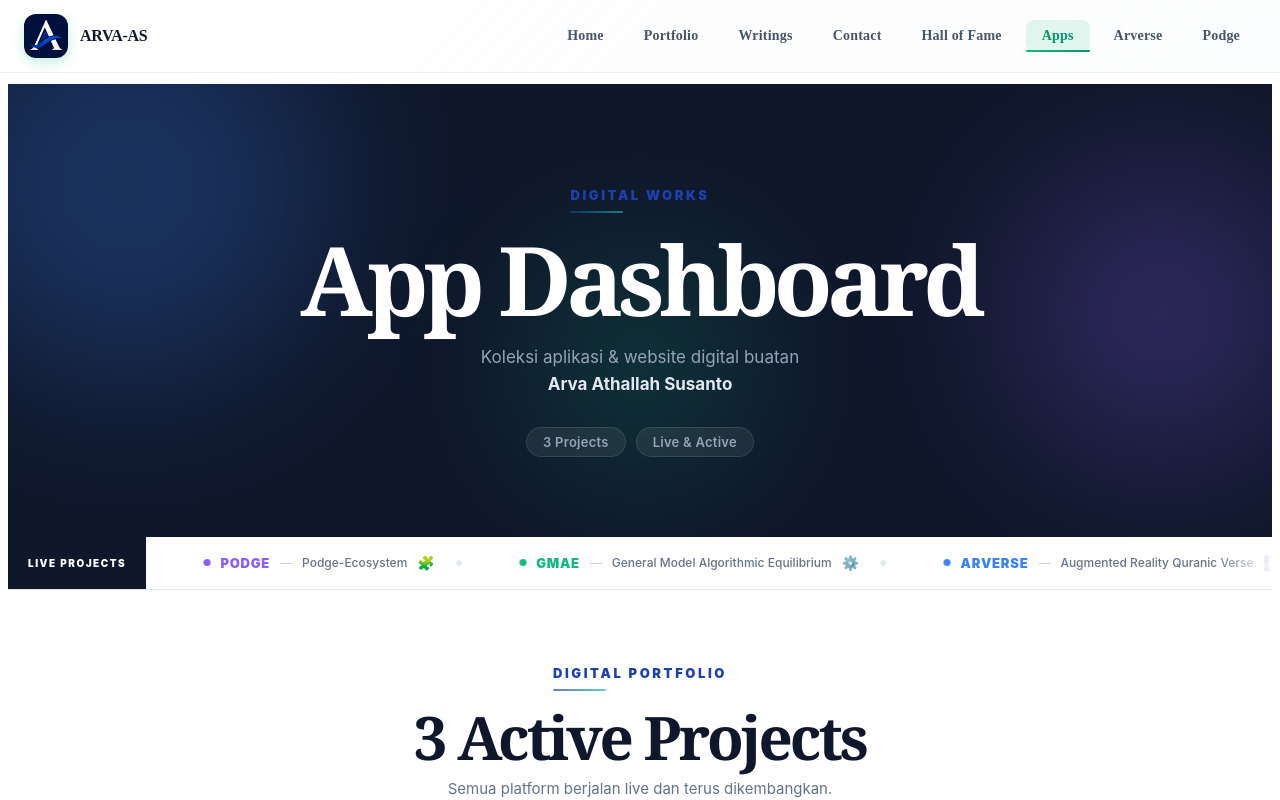
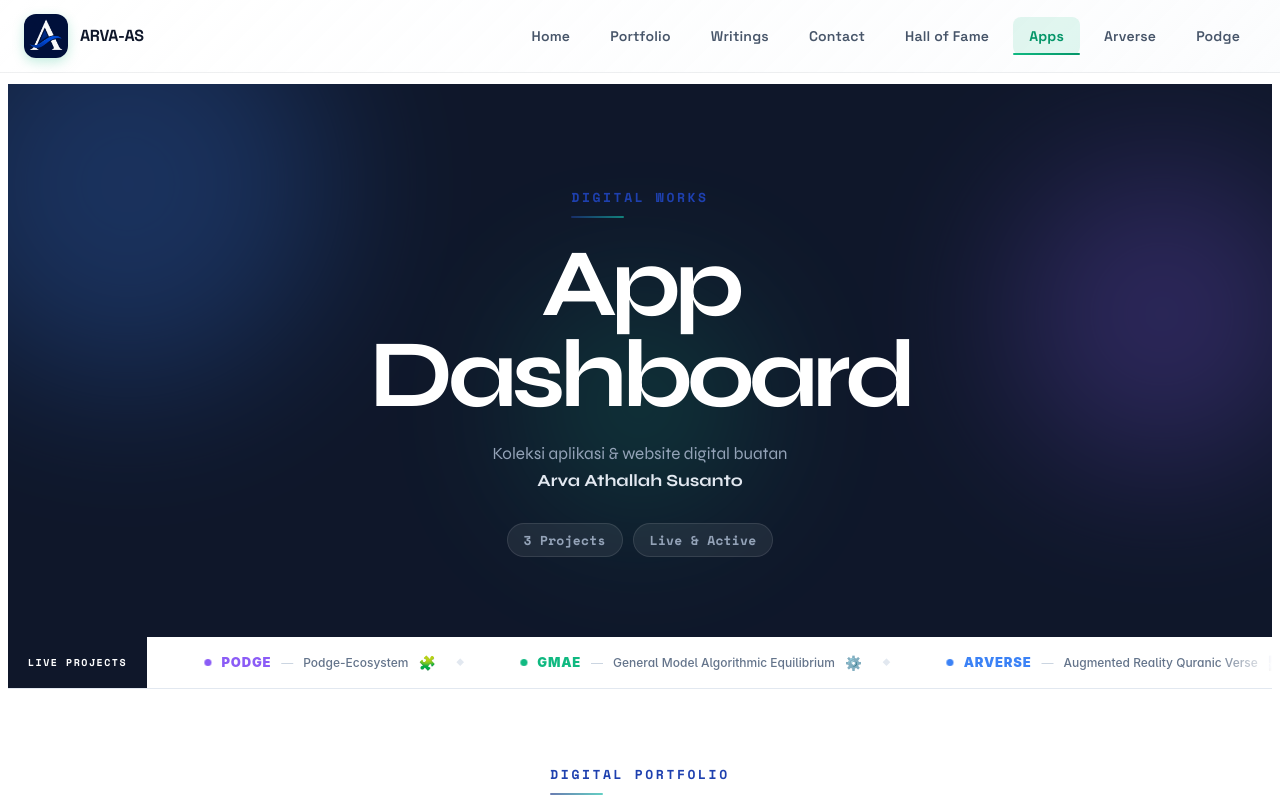
Before and after one commit to arvaas007/arva-website-1, a Nuxt app: page /app in a window 1280 px wide. Shown: the top 800 px of the page. Built offline with nearby package versions, Linux system fonts and the light colour scheme.

Commit message:
feat: Web3 font stack Syne Space Grotesk Space Mono applied site-wide

```diff
--- a/app/assets/css/main.css
+++ b/app/assets/css/main.css
@@ -1,4 +1,99 @@
+/* ═══════════════════════════════════════════════════════
+   WEB3 FONT STACK — CUTTING EDGE 2025/2026
+   Display : Syne           (futuristic, Web3 native)
+   Body    : Space Grotesk  (geometric, tech-first)
+   Mono    : Space Mono     (blockchain / terminal accent)
+   ═══════════════════════════════════════════════════════ */
+
+@import url('https://fonts.googleapis.com/css2?family=Syne:wght@400;500;600;700;800&family=Space+Grotesk:wght@300;400;500;600;700&family=Space+Mono:ital,wght@0,400;0,700;1,400&display=swap');
+
+/* ── CSS FONT CUSTOM PROPERTIES ─────────────────────── */
+:root {
+  --font-display : 'Syne', system-ui, sans-serif;
+  --font-body    : 'Space Grotesk', system-ui, sans-serif;
+  --font-mono    : 'Space Mono', 'Courier New', monospace;
+}
+
+/* ── GLOBAL BASE RESET ───────────────────────────────── */
+*,
+*::before,
+*::after {
+  box-sizing: border-box;
+}
+
+html {
+  font-family: var(--font-body);
+  font-feature-settings: 'ss01', 'ss02', 'cv01', 'cv11';
+  -webkit-font-smoothing: antialiased;
+  -moz-osx-font-smoothing: grayscale;
+  text-rendering: optimizeLegibility;
+}
+
+body {
+  font-family: var(--font-body);
+  font-size: 16px;
+  line-height: 1.6;
+}
+
+/* ── ALL HEADINGS → SYNE ─────────────────────────────── */
+h1, h2, h3, h4, h5, h6,
+.app-hero-title,
+.arva-hero-title,
+.section-heading-center h2,
+.section-two-col h2,
+.cta-section h2,
+.portfolio-hero h1,
+.contact-hero-copy h1,
+.writings-hero h1,
+.quote-box > p {
+  font-family: var(--font-display) !important;
+  font-feature-settings: 'ss01', 'cv11';
+}
+
+/* ── REPLACE ALL GEORGIA WITH SYNE ──────────────────── */
+/* This catches any remaining Georgia declarations       */
+[class*="title"],
+[class*="-hero"] h1,
+[class*="-hero"] h2,
+[class*="number"] h3,
+[class*="program"] h3,
+[class*="principle"] h3,
+.app-name,
+.sc-abbr {
+  font-family: var(--font-display) !important;
+}
+
+/* ── MONO ACCENTS ────────────────────────────────────── */
+.arva-kicker,
+.program-number,
+.app-number,
+.number-card h3,
+code, kbd, pre,
+[class*="badge"],
+[class*="label"],
+[class*="tag"] {
+  font-family: var(--font-mono) !important;
+  letter-spacing: 0.05em;
+}
+
+/* ── NAV & UI ELEMENTS → SPACE GROTESK ──────────────── */
+.navbar-link,
+.navbar-brand,
+.brand-main,
+.mobile-menu-link,
+.arva-btn,
+.arva-text-link,
+.footer-nav a,
+button,
+input,
+textarea,
+select {
+  font-family: var(--font-body) !important;
+}
+
 /* MODERN STYLISH NAVBAR */
+
+
 
 .navbar-container {
   position: fixed;
@@ -377,7 +472,7 @@
   margin: 0;
   max-width: 880px;
   color: #0f172a;
-  font-family: Georgia, "Times New Roman", serif;
+  font-family: var(--font-display);
   font-size: clamp(58px, 8vw, 112px);
   line-height: 0.9;
   letter-spacing: -0.075em;
@@ -468,7 +563,7 @@
   place-items: center;
   background: #0f172a;
   color: white;
-  font-family: Georgia, "Times New Roman", serif;
+  font-family: var(--font-display);
   font-size: 44px;
 }
 
@@ -638,7 +733,7 @@
 .number-card h3 {
   margin: 0;
   font-size: 46px;
-  font-family: Georgia, "Times New Roman", serif;
+  font-family: var(--font-display);
   letter-spacing: -0.06em;
 }
 
@@ -682,7 +777,7 @@
 .cta-section h2 {
   margin: 0;
   color: #0f172a;
-  font-family: Georgia, "Times New Roman", serif;
+  font-family: var(--font-display);
   font-size: clamp(42px, 5vw, 72px);
   line-height: 1;
   letter-spacing: -0.06em;
@@ -811,7 +906,7 @@
 
 .quote-box > p {
   margin: 0;
-  font-family: Georgia, "Times New Roman", serif;
+  font-family: var(--font-display);
   font-size: clamp(34px, 5vw, 62px);
   line-height: 1.1;
   letter-spacing: -0.05em;
@@ -832,7 +927,7 @@
   color: #0f172a;
   display: grid;
   place-items: center;
-  font-family: Georgia, "Times New Roman", serif;
+  font-family: var(--font-display);
   font-size: 26px;
 }
 
@@ -1021,7 +1116,7 @@
   color: #0f172a;
   display: grid;
   place-items: center;
-  font-family: Georgia, "Times New Roman", serif;
+  font-family: var(--font-display);
   font-size: 30px;
   box-shadow: 0 18px 40px rgba(0, 0, 0, 0.25);
 }
@@ -1262,7 +1357,7 @@ body {
   color: #020617;
   display: grid;
   place-items: center;
-  font-family: Georgia, "Times New Roman", serif;
+  font-family: var(--font-display);
   font-size: 34px;
   box-shadow: 0 18px 45px rgba(255, 255, 255, 0.08);
 }
@@ -1460,7 +1555,7 @@ body {
 .article-title {
   margin: 0;
   color: #0f172a;
-  font-family: Georgia, "Times New Roman", serif;
+  font-family: var(--font-display);
   font-size: clamp(38px, 5vw, 68px);
   line-height: 1.05;
   letter-spacing: -0.055em;
@@ -1560,7 +1655,7 @@ body {
   max-width: 920px;
   margin: 0;
   color: #0f172a;
-  font-family: Georgia, "Times New Roman", serif;
+  font-family: var(--font-display);
   font-size: clamp(46px, 6vw, 84px);
   line-height: 0.98;
   letter-spacing: -0.065em;
@@ -1707,7 +1802,7 @@ body {
 .writing-card h2 {
   margin: 0;
   color: #0f172a;
-  font-family: Georgia, "Times New Roman", serif;
+  font-family: var(--font-display);
   font-size: clamp(28px, 4vw, 46px);
   line-height: 1.08;
   letter-spacing: -0.055em;
@@ -1832,7 +1927,7 @@ body {
   max-width: 980px;
   margin: 0;
   color: #0f172a;
-  font-family: Georgia, "Times New Roman", serif;
+  font-family: var(--font-display);
   font-size: clamp(46px, 6vw, 88px);
   line-height: 0.98;
   letter-spacing: -0.065em;
@@ -1871,7 +1966,7 @@ body {
   max-width: 720px;
   margin: 0;
   color: #0f172a;
-  font-family: Georgia, "Times New Roman", serif;
+  font-family: var(--font-display);
   font-size: clamp(36px, 5vw, 62px);
   line-height: 1;
   letter-spacing: -0.06em;
@@ -1914,7 +2009,7 @@ body {
   place-items: center;
   background: #ffffff;
   color: #0f172a;
-  font-family: Georgia, "Times New Roman", serif;
+  font-family: var(--font-display);
   font-size: 52px;
 }
 
@@ -1984,7 +2079,7 @@ body {
 .portfolio-cta h2 {
   margin: 0;
   color: #0f172a;
-  font-family: Georgia, "Times New Roman", serif;
+  font-family: var(--font-display);
   font-size: clamp(40px, 5vw, 72px);
   line-height: 1;
   letter-spacing: -0.06em;
@@ -2188,7 +2283,7 @@ body {
 .contact-hero-copy h1 {
   margin: 0;
   max-width: 860px;
-  font-family: Georgia, "Times New Roman", serif;
+  font-family: var(--font-display);
   font-size: clamp(46px, 6vw, 84px);
   line-height: 0.96;
   letter-spacing: -0.07em;
@@ -2236,7 +2331,7 @@ body {
   place-items: center;
   background: #0f172a;
   color: #ffffff;
-  font-family: Georgia, "Times New Roman", serif;
+  font-family: var(--font-display);
   font-size: 52px;
   margin-bottom: 28px;
 }
@@ -2293,7 +2388,7 @@ body {
 .contact-faq-card h2,
 .contact-ai-section h2 {
   margin: 0;
-  font-family: Georgia, "Times New Roman", serif;
+  font-family: var(--font-display);
   font-size: clamp(34px, 4vw, 56px);
   line-height: 1;
   letter-spacing: -0.06em;
@@ -2696,7 +2791,7 @@ body {
 
 .arva-video-caption p {
   margin: 0 !important;
-  font-family: Georgia, "Times New Roman", serif !important;
+  font-family: var(--font-display) !important;
   font-size: 20px !important;
   font-weight: 800 !important;
   letter-spacing: -0.02em !important;
@@ -3456,7 +3551,7 @@ body {
   position: absolute;
   left: 7%;
   top: 10px;
-  font-family: Georgia, "Times New Roman", serif;
+  font-family: var(--font-display);
   font-size: 240px;
   line-height: 1;
   color: rgba(255, 255, 255, 0.055);
@@ -3495,7 +3590,7 @@ body {
 .quote-highlight-inner h2 {
   margin: 0 auto;
   max-width: 980px;
-  font-family: Georgia, "Times New Roman", serif;
+  font-family: var(--font-display);
   font-size: clamp(30px, 4.8vw, 62px);
   line-height: 1.18;
   font-weight: 500;
```
